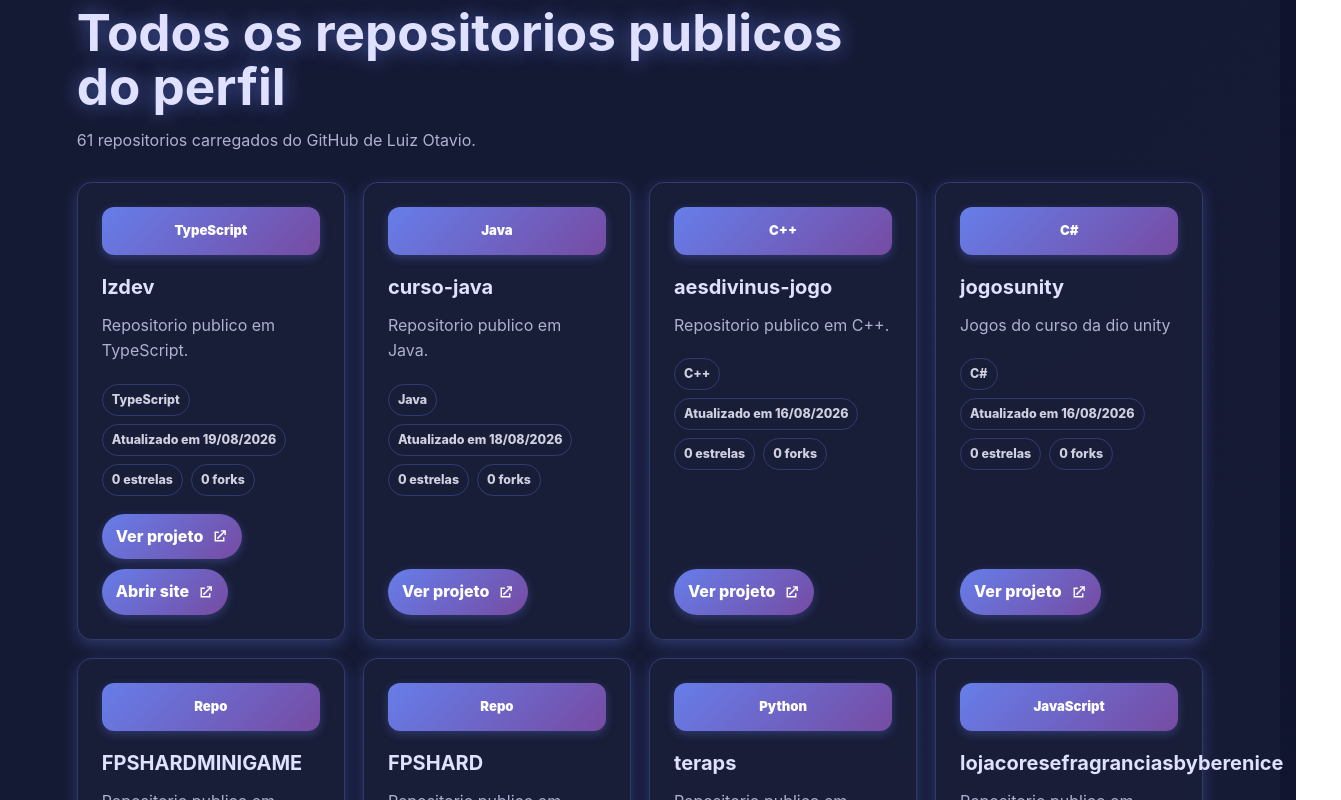
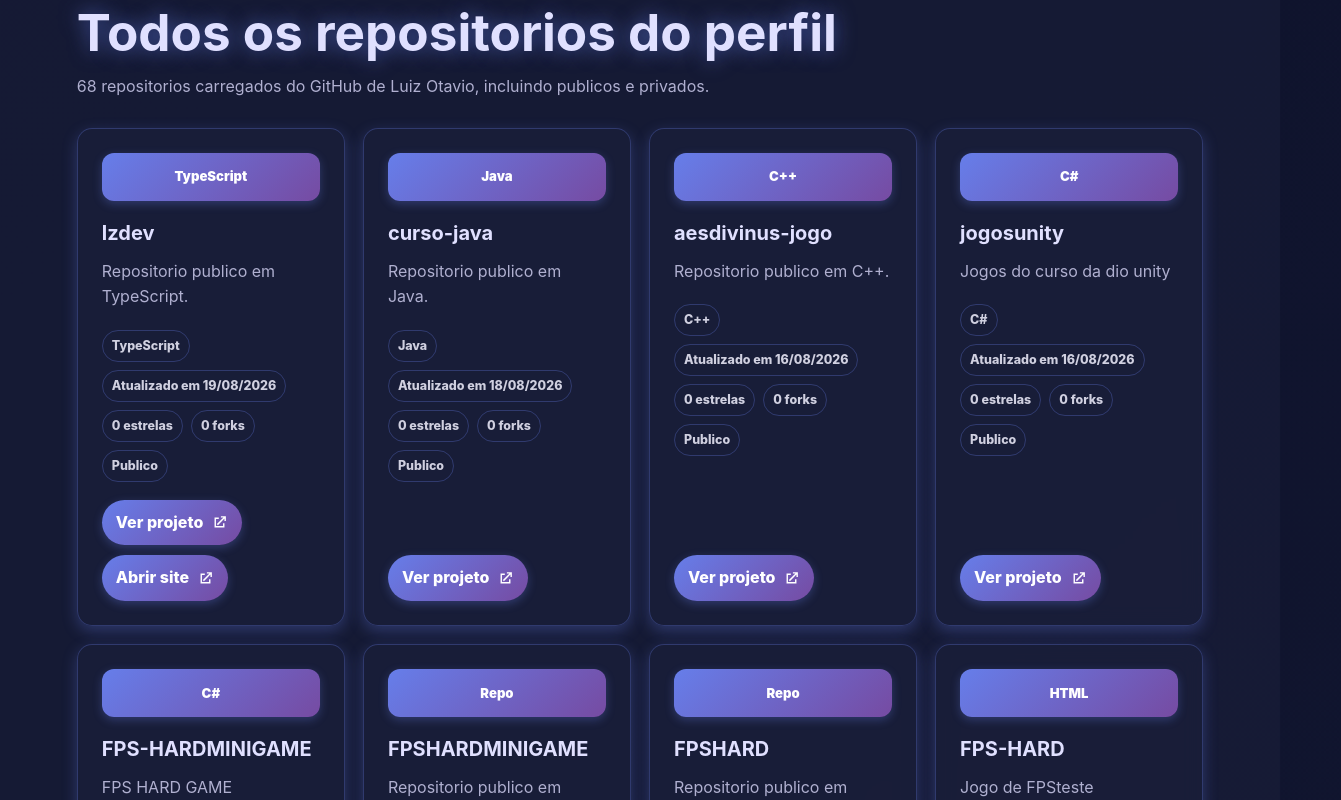
Before and after one commit to lzvsrx/lzdev, a React (Vite) app: page / in a window 1280 px wide. Shown: the part 3740-4540 px from the top of the page, 1341 px wide, since content can reach past the window. Built offline with nearby package versions, Linux system fonts and the light colour scheme; the HTML template or start-up script is replaced by a standard one.

Commit message:
Include private repositories in projects list

```diff
--- a/src/App.tsx
+++ b/src/App.tsx
@@ -259,9 +259,10 @@ function App() {
       <section className="section projects-section" id="projetos">
         <div className="section-heading">
           <p className="eyebrow">Projetos GitHub</p>
-          <h2>Todos os repositorios publicos do perfil</h2>
+          <h2>Todos os repositorios do perfil</h2>
           <p className="section-support">
-            {githubRepositories.length} repositorios carregados do GitHub de Luiz Otavio.
+            {githubRepositories.length} repositorios carregados do GitHub de Luiz Otavio,
+            incluindo publicos e privados.
           </p>
         </div>
         <div className="projects-grid project-summary-grid">
@@ -284,6 +285,7 @@ function App() {
                 <span>Atualizado em {updatedAt}</span>
                 <span>{project.stars} estrelas</span>
                 <span>{project.forks} forks</span>
+                <span>{project.private ? 'Privado' : 'Publico'}</span>
                 {project.archived ? <span>Arquivado</span> : null}
               </div>
               <div className="repo-actions">
--- a/src/repositories.ts
+++ b/src/repositories.ts
@@ -8,6 +8,7 @@ export type GitHubRepository = {
   forks: number;
   homepage: string | null;
   archived: boolean;
+  private: boolean;
 };
 
 export const githubRepositories: GitHubRepository[] = [
@@ -20,7 +21,8 @@ export const githubRepositories: GitHubRepository[] = [
     "stars": 0,
     "forks": 0,
     "homepage": "https://lzdev.vercel.app",
-    "archived": false
+    "archived": false,
+    "private": false
   },
   {
     "name": "curso-java",
@@ -31,7 +33,8 @@ export const githubRepositories: GitHubRepository[] = [
     "stars": 0,
     "forks": 0,
     "homepage": null,
-    "archived": false
+    "archived": false,
+    "private": false
   },
   {
     "name": "aesdivinus-jogo",
@@ -42,7 +45,8 @@ export const githubRepositories: GitHubRepository[] = [
     "stars": 0,
     "forks": 0,
     "homepage": null,
-    "archived": false
+    "archived": false,
+    "private": false
   },
   {
     "name": "jogosunity",
@@ -53,7 +57,20 @@ export const githubRepositories: GitHubRepository[] = [
     "stars": 0,
     "forks": 0,
     "homepage": null,
-    "archived": false
+    "archived": false,
+    "private": false
+  },
+  {
+    "name": "FPS-HARDMINIGAME",
+    "url": "https://github.com/lzvsrx/FPS-HARDMINIGAME",
+    "description": "FPS HARD GAME",
+    "language": "C#",
+    "updatedAt": "2026-08-16T13:17:16Z",
+    "stars": 0,
+    "forks": 0,
+    "homepage": null,
+    "archived": false,
+    "private": true
   },
   {
     "name": "FPSHARDMINIGAME",
@@ -64,7 +81,8 @@ export const githubRepositories: GitHubRepository[] = [
     "stars": 0,
     "forks": 0,
     "homepage": null,
-    "archived": false
+    "archived": false,
+    "private": false
   },
   {
     "name": "FPSHARD",
@@ -75,7 +93,20 @@ export const githubRepositories: GitHubRepository[] = [
     "stars": 0,
     "forks": 0,
     "homepage": null,
-    "archived": false
+    "archived": false,
+    "private": false
+  },
+  {
+    "name": "FPS-HARD",
+    "url": "https://github.com/lzvsrx/FPS-HARD",
+    "description": "Jogo de FPSteste",
+    "language": "HTML",
+    "updatedAt": "2026-08-16T12:56:37Z",
+    "stars": 0,
+    "forks": 0,
+    "homepage": null,
+    "archived": false,
+    "private": true
   },
   {
     "name": "teraps",
@@ -86,7 +117,20 @@ export const githubRepositories: GitHubRepository[] = [
     "stars": 0,
     "forks": 0,
     "homepage": null,
-    "archived": false
+    "archived": false,
+    "private": false
+  },
+  {
+    "name": "aesdivinus",
+    "url": "https://github.com/lzvsrx/aesdivinus",
+    "description": null,
+    "language": "Python",
+    "updatedAt": "2026-07-21T23:59:06Z",
+    "stars": 0,
+    "forks": 0,
+    "homepage": null,
+    "archived": false,
+    "private": true
   },
   {
     "name": "lojacoresefragranciasbyberenice",
@@ -97,7 +141,8 @@ export const githubRepositories: GitHubRepository[] = [
     "stars": 0,
     "forks": 0,
     "homepage": "https://lojacoresefragranciasbyberenice.vercel.app",
-    "archived": false
+    "archived": false,
+    "private": false
   },
   {
     "name": "luizotaviodev",
@@ -108,7 +153,8 @@ export const githubRepositories: GitHubRepository[] = [
     "stars": 0,
     "forks": 0,
     "homepage": "https://luizotaviodev.vercel.app",
-    "archived": false
+    "archived": false,
+    "private": false
   },
   {
     "name": "cores-e-fragrancias-by-berenice-3.6",
@@ -119,7 +165,8 @@ export const githubRepositories: GitHubRepository[] = [
     "stars": 0,
     "forks": 0,
     "homepage": null,
-    "archived": false
+    "archived": false,
+    "private": false
   },
   {
     "name": "coresefragranciasloja",
@@ -130,7 +177,8 @@ export const githubRepositories: GitHubRepository[] = [
     "stars": 0,
     "forks": 0,
     "homepage": null,
-    "archived": false
+    "archived": false,
+    "private": false
   },
   {
     "name": "coresefragranciasbybereniceloja1",
@@ -141,7 +189,8 @@ export const githubRepositories: GitHubRepository[] = [
     "stars": 0,
     "forks": 0,
     "homepage": "https://coresefragranciasbybereniceloja1.vercel.app",
-    "archived": false
+    "archived": false,
+    "private": false
   },
   {
     "name": "lojacorefragranciasbyberenice",
@@ -152,7 +201,20 @@ export const githubRepositories: GitHubRepository[] = [
     "stars": 0,
     "forks": 0,
     "homepage": null,
-    "archived": false
+    "archived": false,
+    "private": false
+  },
+  {
+    "name": "jogo1",
+    "url": "https://github.com/lzvsrx/jogo1",
+    "description": null,
+    "language": null,
+    "updatedAt": "2026-06-29T22:08:38Z",
+    "stars": 0,
+    "forks": 0,
+    "homepage": null,
+    "archived": false,
+    "private": true
   },
   {
     "name": "luizotaviodevs",
@@ -163,7 +225,8 @@ export const githubRepositories: GitHubRepository[] = [
     "stars": 0,
     "forks": 0,
     "homepage": "https://luizotaviodevs.vercel.app",
-    "archived": false
+    "archived": false,
+    "private": false
   },
   {
     "name": "cores-e-fragrancias-by-berenice-3.5",
@@ -174,7 +237,8 @@ export const githubRepositories: GitHubRepository[] = [
     "stars": 0,
     "forks": 0,
     "homepage": null,
-    "archived": false
+    "archived": false,
+    "private": false
   },
   {
     "name": "NTB-Calibration",
@@ -185,7 +249,8 @@ export const githubRepositories: GitHubRepository[] = [
     "stars": 0,
     "forks": 0,
     "homepage": "https://onspace.ai",
-    "archived": false
+    "archived": false,
+    "private": false
   },
   {
     "name": "terapps",
@@ -196,7 +261,8 @@ export const githubRepositories: GitHubRepository[] = [
     "stars": 0,
     "forks": 0,
     "homepage": null,
-    "archived": false
+    "archived": false,
+    "private": false
   },
   {
     "name": "teraapps",
@@ -207,7 +273,8 @@ export const githubRepositories: GitHubRepository[] = [
     "stars": 0,
     "forks": 0,
     "homepage": null,
-    "archived": false
+    "archived": false,
+    "private": false
   },
   {
     "name": "tera-apps",
@@ -218,7 +285,8 @@ export const githubRepositories: GitHubRepository[] = [
     "stars": 0,
     "forks": 0,
     "homepage": null,
-    "archived": false
+    "archived": false,
+    "private": false
   },
   {
     "name": "tera-app",
@@ -229,7 +297,8 @@ export const githubRepositories: GitHubRepository[] = [
     "stars": 0,
     "forks": 0,
     "homepage": null,
-    "archived": false
+    "archived": false,
+    "private": false
   },
   {
     "name": "GOP-APP",
@@ -240,7 +309,8 @@ export const githubRepositories: GitHubRepository[] = [
     "stars": 0,
     "forks": 0,
     "homepage": null,
-    "archived": false
+    "archived": false,
+    "private": false
   },
   {
     "name": "coresefragranciasbyberenice-3.5",
@@ -251,7 +321,8 @@ export const githubRepositories: GitHubRepository[] = [
     "stars": 0,
     "forks": 0,
     "homepage": null,
-    "archived": false
+    "archived": false,
+    "private": false
   },
   {
     "name": "tera-ai",
@@ -262,7 +333,8 @@ export const githubRepositories: GitHubRepository[] = [
     "stars": 0,
     "forks": 0,
     "homepage": null,
-    "archived": false
+    "archived": false,
+    "private": false
   },
   {
     "name": "coresefragranciasbyberenice-3.4",
@@ -273,7 +345,8 @@ export const githubRepositories: GitHubRepository[] = [
     "stars": 0,
     "forks": 0,
     "homepage": null,
-    "archived": false
+    "archived": false,
+    "private": false
   },
   {
     "name": "coresefragrancaias-3.3",
@@ -284,7 +357,8 @@ export const githubRepositories: GitHubRepository[] = [
     "stars": 0,
     "forks": 0,
     "homepage": null,
-    "archived": false
+    "archived": false,
+    "private": false
   },
   {
     "name": "coresefragranciasbyberenice-3.2",
@@ -295,7 +369,8 @@ export const githubRepositories: GitHubRepository[] = [
     "stars": 0,
     "forks": 0,
     "homepage": null,
-    "archived": false
+    "archived": false,
+    "private": false
   },
   {
     "name": "tera",
@@ -306,7 +381,8 @@ export const githubRepositories: GitHubRepository[] = [
     "stars": 0,
     "forks": 0,
     "homepage": null,
-    "archived": false
+    "archived": false,
+    "private": false
   },
   {
     "name": "ntbengenhariaeservicos",
@@ -317,7 +393,8 @@ export const githubRepositories: GitHubRepository[] = [
     "stars": 0,
     "forks": 0,
     "homepage": null,
-    "archived": false
+    "archived": false,
+    "private": false
   },
   {
     "name": "lzworldstech-dev",
@@ -328,7 +405,20 @@ export const githubRepositories: GitHubRepository[] = [
     "stars": 0,
     "forks": 0,
     "homepage": null,
-    "archived": false
+    "archived": false,
+    "private": false
+  },
+  {
+    "name": "luizotavio-dev",
+    "url": "https://github.com/lzvsrx/luizotavio-dev",
+    "description": null,
+    "language": "HTML",
+    "updatedAt": "2026-03-22T21:08:29Z",
+    "stars": 0,
+    "forks": 0,
+    "homepage": null,
+    "archived": false,
+    "private": true
   },
   {
     "name": "coresefragranciasbybereniceloja3.1",
@@ -339,7 +429,8 @@ export const githubRepositories: GitHubRepository[] = [
     "stars": 0,
     "forks": 0,
     "homepage": null,
-    "archived": false
+    "archived": false,
+    "private": false
   },
   {
     "name": "portfolio2",
@@ -350,7 +441,32 @@ export const githubRepositories: GitHubRepository[] = [
     "stars": 0,
     "forks": 0,
     "homepage": "https://portfolio2-kappa-sepia.vercel.app",
-    "archived": false
+    "archived": false,
+    "private": false
+  },
+  {
+    "name": "nextjs-boilerplate2",
+    "url": "https://github.com/lzvsrx/nextjs-boilerplate2",
+    "description": null,
+    "language": "TypeScript",
+    "updatedAt": "2026-03-15T21:24:01Z",
+    "stars": 0,
+    "forks": 0,
+    "homepage": "https://nextjs-boilerplate2-ivory-nu.vercel.app",
+    "archived": false,
+    "private": true
+  },
+  {
+    "name": "nextjs-boilerplate",
+    "url": "https://github.com/lzvsrx/nextjs-boilerplate",
+    "description": null,
+    "language": "TypeScript",
+    "updatedAt": "2026-03-15T21:07:33Z",
+    "stars": 0,
+    "forks": 0,
+    "homepage": "https://nextjs-boilerplate-mu-hazel-w74r5hbm94.vercel.app",
+    "archived": false,
+    "private": true
   },
   {
     "name": "portfolio-luiz",
@@ -361,7 +477,8 @@ export const githubRepositories: GitHubRepository[] = [
     "stars": 0,
     "forks": 0,
     "homepage": "https://portfolio-luiz-sigma.vercel.app",
-    "archived": false
+    "archived": false,
+    "private": false
   },
   {
     "name": "port-luizotavio",
@@ -372,7 +489,8 @@ export const githubRepositories: GitHubRepository[] = [
     "stars": 0,
     "forks": 0,
     "homepage": null,
-    "archived": false
+    "archived": false,
+    "private": false
   },
   {
     "name": "potfolio-luizotavio",
@@ -383,7 +501,8 @@ export const githubRepositories: GitHubRepository[] = [
     "stars": 0,
     "forks": 0,
     "homepage": null,
-    "archived": false
+    "archived": false,
+    "private": false
   },
   {
     "name": "portfolio",
@@ -394,7 +513,8 @@ export const githubRepositories: GitHubRepository[] = [
     "stars": 0,
     "forks": 0,
     "homepage": "https://portfolio-topaz-one-72.vercel.app",
-    "archived": false
+    "archived": false,
+    "private": false
   },
   {
     "name": "coresefragranciasbybereniceloja3",
@@ -405,7 +525,8 @@ export const githubRepositories: GitHubRepository[] = [
     "stars": 0,
     "forks": 0,
     "homepage": null,
-    "archived": false
+    "archived": false,
+    "private": false
   },
   {
     "name": "TAGOCP_IA",
@@ -416,7 +537,8 @@ export const githubRepositories: GitHubRepository[] = [
     "stars": 0,
     "forks": 0,
     "homepage": null,
-    "archived": false
+    "archived": false,
+    "private": false
   },
   {
     "name": "unis2026",
@@ -427,7 +549,8 @@ export const githubRepositories: GitHubRepository[] = [
     "stars": 0,
     "forks": 0,
     "homepage": null,
-    "archived": false
+    "archived": false,
+    "private": false
   },
   {
     "name": "lzdatingapp",
@@ -438,7 +561,8 @@ export const githubRepositories: GitHubRepository[] = [
     "stars": 0,
     "forks": 0,
     "homepage": null,
-    "archived": false
+    "archived": false,
+    "private": false
   },
   {
     "name": "curso-django-projeto-1",
@@ -449,7 +573,8 @@ export const githubRepositories: GitHubRepository[] = [
     "stars": 0,
     "forks": 0,
     "homepage": null,
-    "archived": false
+    "archived": false,
+    "private": false
   },
   {
     "name": "coresefragranciasbybereniceloja2",
@@ -460,7 +585,8 @@ export const githubRepositories: GitHubRepository[] = [
     "stars": 0,
     "forks": 0,
     "homepage": null,
-    "archived": false
+    "archived": false,
+    "private": false
   },
   {
     "name": "coresefragranciasbybereniceloja",
@@ -471,7 +597,8 @@ export const githubRepositories: GitHubRepository[] = [
     "stars": 0,
     "forks": 0,
     "homepage": null,
-    "archived": false
+    "archived": false,
+    "private": false
   },
   {
     "name": "lzworldstech",
@@ -482,7 +609,8 @@ export const githubRepositories: GitHubRepository[] = [
     "stars": 0,
     "forks": 0,
     "homepage": null,
-    "archived": false
+    "archived": false,
+    "private": false
   },
   {
     "name": "coresefragrancias2",
@@ -493,7 +621,8 @@ export const githubRepositories: GitHubRepository[] = [
     "stars": 0,
     "forks": 0,
     "homepage": null,
-    "archived": false
+    "archived": false,
+    "private": false
   },
   {
     "name": "lznotes",
@@ -504,7 +633,8 @@ export const githubRepositories: GitHubRepository[] = [
     "stars": 0,
     "forks": 0,
     "homepage": null,
-    "archived": false
+    "archived": false,
+    "private": false
   },
   {
     "name": "coresefragancias",
@@ -515,7 +645,8 @@ export const githubRepositories: GitHubRepository[] = [
     "stars": 0,
     "forks": 0,
     "homepage": null,
-    "archived": false
+    "archived": false,
+    "private": false
   },
   {
     "name": "aula-1",
@@ -526,7 +657,8 @@ export const githubRepositories: GitHubRepository[] = [
     "stars": 0,
     "forks": 0,
     "homepage": null,
-    "archived": false
+    "archived": false,
+    "private": false
   },
   {
     "name": "cursoprojetodjango1",
@@ -537,7 +669,8 @@ export const githubRepositories: GitHubRepository[] = [
     "stars": 0,
     "forks": 0,
     "homepage": null,
-    "archived": false
+    "archived": false,
+    "private": false
   },
   {
     "name": "coresefragranciasbybereniceestoque2",
@@ -548,7 +681,8 @@ export const githubRepositories: GitHubRepository[] = [
     "stars": 0,
     "forks": 0,
     "homepage": null,
-    "archived": false
+    "archived": false,
+    "private": false
   },
   {
     "name": "cores-e-fragrancias-by-berenice2",
@@ -559,7 +693,8 @@ export const githubRepositories: GitHubRepository[] = [
     "stars": 0,
     "forks": 0,
     "homepage": null,
-    "archived": false
+    "archived": false,
+    "private": false
   },
   {
     "name": "coresefragranciasbybereniceestoque",
@@ -570,7 +705,8 @@ export const githubRepositories: GitHubRepository[] = [
     "stars": 0,
     "forks": 0,
     "homepage": null,
-    "archived": false
+    "archived": false,
+    "private": false
   },
   {
     "name": "coresefragranciasbyberenice",
@@ -581,7 +717,8 @@ export const githubRepositories: GitHubRepository[] = [
     "stars": 0,
     "forks": 0,
     "homepage": null,
-    "archived": false
+    "archived": false,
+    "private": false
   },
   {
     "name": "cores_e_fragrancias_by_berenice",
@@ -592,7 +729,8 @@ export const githubRepositories: GitHubRepository[] = [
     "stars": 0,
     "forks": 0,
     "homepage": null,
-    "archived": false
+    "archived": false,
+    "private": false
   },
   {
     "name": "cores-e-fragrancias-by-Berenice-estoque",
@@ -603,7 +741,8 @@ export const githubRepositories: GitHubRepository[] = [
     "stars": 0,
     "forks": 0,
     "homepage": null,
-    "archived": false
+    "archived": false,
+    "private": false
   },
   {
     "name": "cores-e-fragrancias-by-berenice",
@@ -614,7 +753,8 @@ export const githubRepositories: GitHubRepository[] = [
     "stars": 0,
     "forks": 0,
     "homepage": null,
-    "archived": false
+    "archived": false,
+    "private": false
   },
   {
     "name": "Crystal-assistant",
@@ -625,7 +765,8 @@ export const githubRepositories: GitHubRepository[] = [
     "stars": 0,
     "forks": 0,
     "homepage": null,
-    "archived": false
+    "archived": false,
+    "private": false
   },
   {
     "name": "Crystal_IA",
@@ -636,7 +777,8 @@ export const githubRepositories: GitHubRepository[] = [
     "stars": 0,
     "forks": 0,
     "homepage": null,
-    "archived": false
+    "archived": false,
+    "private": false
   },
   {
     "name": "nerdacess",
@@ -647,7 +789,8 @@ export const githubRepositories: GitHubRepository[] = [
     "stars": 0,
     "forks": 0,
     "homepage": null,
-    "archived": false
+    "archived": false,
+    "private": false
   },
   {
     "name": "lztech",
@@ -658,7 +801,8 @@ export const githubRepositories: GitHubRepository[] = [
     "stars": 0,
     "forks": 0,
     "homepage": null,
-    "archived": false
+    "archived": false,
+    "private": false
   },
   {
     "name": "Unis",
@@ -669,7 +813,8 @@ export const githubRepositories: GitHubRepository[] = [
     "stars": 0,
     "forks": 0,
     "homepage": null,
-    "archived": false
+    "archived": false,
+    "private": false
   },
   {
     "name": "lzarts",
@@ -680,6 +825,7 @@ export const githubRepositories: GitHubRepository[] = [
     "stars": 0,
     "forks": 0,
     "homepage": null,
-    "archived": false
+    "archived": false,
+    "private": false
   }
 ];
```
Also changed, not shown: 1 other file (tests, documents, lock files or other folders).
